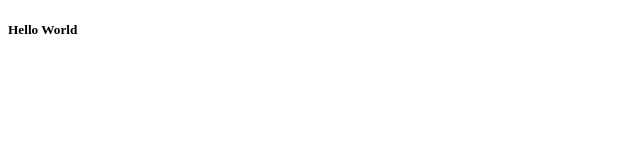
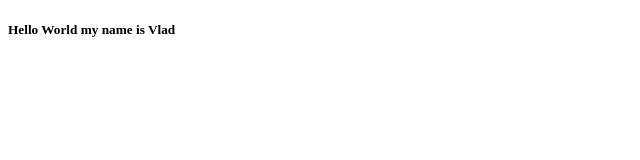
Before and after one commit to VladutMartian12/test-Project, a plain HTML site: page index.html in a window 1280 px wide. Shown: the full height of the page, 0-640 px from the left. Drawn offline with Linux system fonts and the light colour scheme.

Commit message:
name changes

```diff
--- a/index.html
+++ b/index.html
@@ -4,7 +4,7 @@
     <meta charset="UTF-8">
     <meta name="viewport" content="width=device-width, initial-scale=1.0">
     <title>Document</title>
-    <h5>Hello World</h5>
+    <h5>Hello World my name is Vlad</h5>
 </head>
 <body>
 
```
